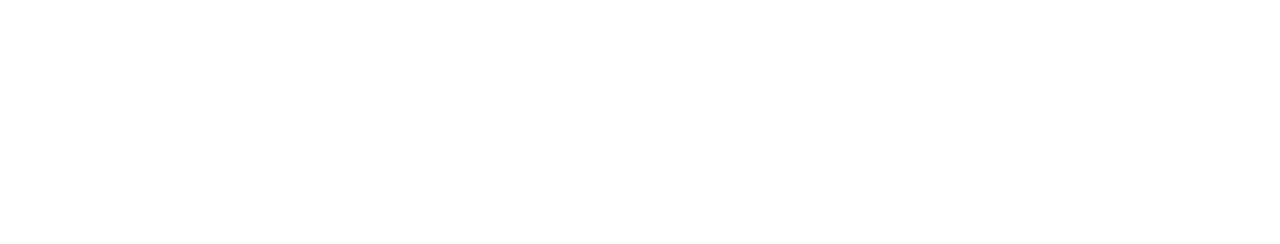
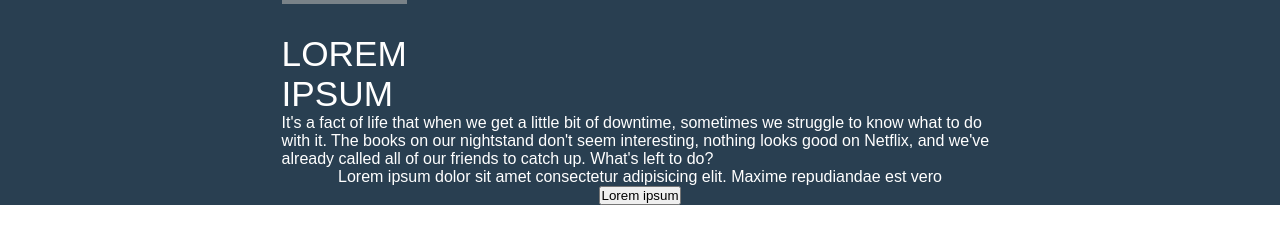
Before and after one commit to TinsaeAlemayehu/project-two, a plain HTML site: page index.html in a window 1280 px wide. Drawn offline with Linux system fonts and the light colour scheme.

Commit message:
index and style updated

```diff
--- a/index.html
+++ b/index.html
@@ -4,9 +4,26 @@
     <meta charset="UTF-8">
     <meta http-equiv="X-UA-Compatible" content="IE=edge">
     <meta name="viewport" content="width=\, initial-scale=1.0">
-    <title>Document</title>
+    <title>Bored!</title>
+    <link rel="stylesheet" href="style.css">
 </head>
 <body>
+    <header class="header">
+        <div class="container">
+            <div class="top">
+                <div class="logo">
+                    <span>Lorem <br>Ipsum</span>
+                </div>
+            </div>
+            <div class="line1">It's a fact of life that when we get a little bit of downtime, sometimes we struggle to know what to do with it. The books on our nightstand don't seem interesting, nothing looks good on Netflix, and we've already called all of our friends to catch up. What's left to do?</div>
+            <div class="">
+                <p class="line2">Lorem ipsum dolor sit amet consectetur adipisicing elit. Maxime repudiandae est vero</p>
+            </div>
+            <div class="btn">
+                <button>Lorem ipsum</button>
+            </div>
+        </div>
+    </header>
 
 </body>
 </html>
--- /dev/null
+++ b/style.css
@@ -0,0 +1,36 @@
+*{
+    padding: 0;
+    margin:0;
+    font-family: 'Montserrat', sans-serif;
+}
+header{
+    width: 100%;
+    min-height: 200px;
+    background-color: #293F51;
+    color: #fff;
+}
+.container{
+    width: 56%;
+    justify-content: center;
+    align-items: center;
+    display: flex;
+    flex-direction: column;
+    margin: 0 auto;
+}
+.top{
+    width: 100%;
+}
+.top .logo{
+    font-weight: 100;
+    float: left;
+    left:0;
+    font-size: 2.2em;
+    text-transform: uppercase;
+    border-top: 4px  solid  #798288;
+    cursor: pointer;
+    padding-top:30px;
+}
+.top .sideMenu{
+    float: right;
+    padding-top: 66px;
+}
```
